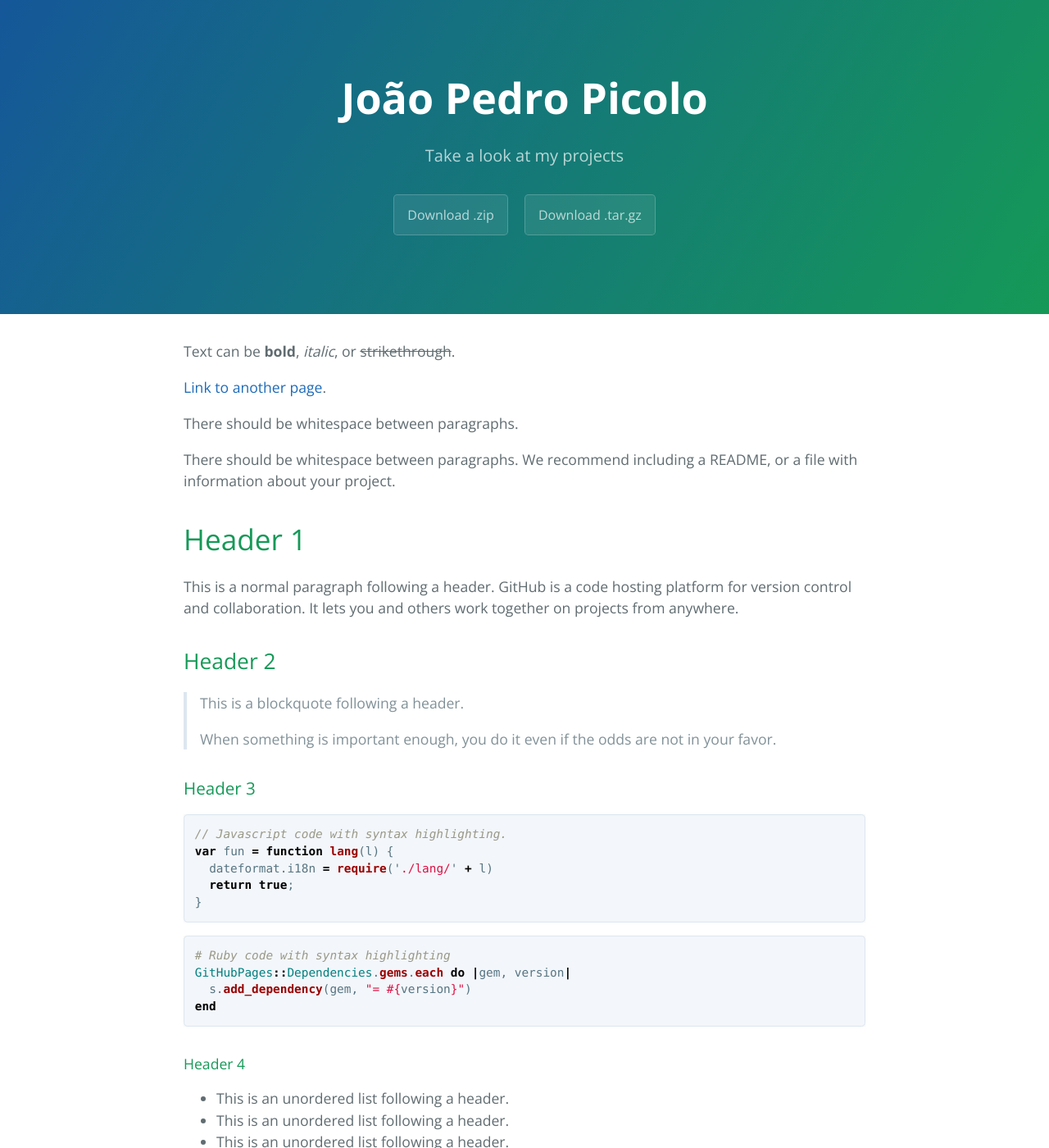
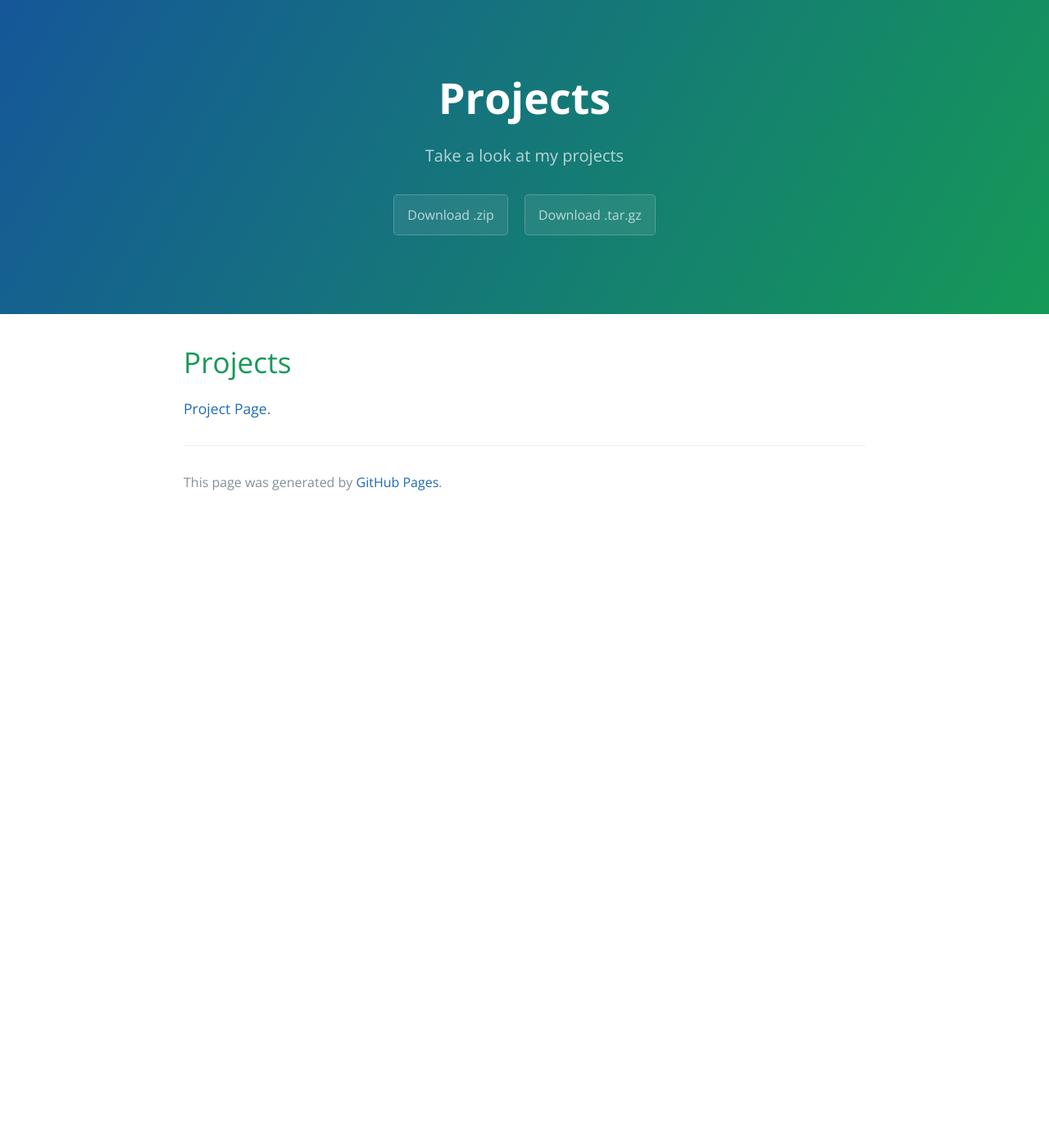
Before and after one commit to JoaoPicolo/JoaoPicolo.github.io, a Jekyll site: the page built from index.md, in a window 1280 px wide and 1400 px high. Shown: the whole window at 82% size. Built offline with Jekyll 4.4.1, drawn with Linux system fonts in a browser that asks for light colours; our own code applies the rules of GitHub Pages for plain Markdown files; some of the changed text lies outside the part shown.

Commit message:
Updated pages

````diff
--- a/index.md
+++ b/index.md
@@ -2,122 +2,6 @@
 layout: default
 ---
 
-Text can be **bold**, _italic_, or ~~strikethrough~~.
+# Projects
 
-[Link to another page](./another-page.html).
-
-There should be whitespace between paragraphs.
-
-There should be whitespace between paragraphs. We recommend including a README, or a file with information about your project.
-
-# Header 1
-
-This is a normal paragraph following a header. GitHub is a code hosting platform for version control and collaboration. It lets you and others work together on projects from anywhere.
-
-## Header 2
-
-> This is a blockquote following a header.
->
-> When something is important enough, you do it even if the odds are not in your favor.
-
-### Header 3
-
-```js
-// Javascript code with syntax highlighting.
-var fun = function lang(l) {
-  dateformat.i18n = require('./lang/' + l)
-  return true;
-}
-```
-
-```ruby
-# Ruby code with syntax highlighting
-GitHubPages::Dependencies.gems.each do |gem, version|
-  s.add_dependency(gem, "= #{version}")
-end
-```
-
-#### Header 4
-
-*   This is an unordered list following a header.
-*   This is an unordered list following a header.
-*   This is an unordered list following a header.
-
-##### Header 5
-
-1.  This is an ordered list following a header.
-2.  This is an ordered list following a header.
-3.  This is an ordered list following a header.
-
-###### Header 6
-
-| head1        | head two          | three |
-|:-------------|:------------------|:------|
-| ok           | good swedish fish | nice  |
-| out of stock | good and plenty   | nice  |
-| ok           | good `oreos`      | hmm   |
-| ok           | good `zoute` drop | yumm  |
-
-### There's a horizontal rule below this.
-
-* * *
-
-### Here is an unordered list:
-
-*   Item foo
-*   Item bar
-*   Item baz
-*   Item zip
-
-### And an ordered list:
-
-1.  Item one
-1.  Item two
-1.  Item three
-1.  Item four
-
-### And a nested list:
-
-- level 1 item
-  - level 2 item
-  - level 2 item
-    - level 3 item
-    - level 3 item
-- level 1 item
-  - level 2 item
-  - level 2 item
-  - level 2 item
-- level 1 item
-  - level 2 item
-  - level 2 item
-- level 1 item
-
-### Small image
-
-![Octocat](https://github.githubassets.com/images/icons/emoji/octocat.png)
-
-### Large image
-
-![Branching](https://guides.github.com/activities/hello-world/branching.png)
-
-
-### Definition lists can be used with HTML syntax.
-
-<dl>
-<dt>Name</dt>
-<dd>Godzilla</dd>
-<dt>Born</dt>
-<dd>1952</dd>
-<dt>Birthplace</dt>
-<dd>Japan</dd>
-<dt>Color</dt>
-<dd>Green</dd>
-</dl>
-
-```
-Long, single-line code blocks should not wrap. They should horizontally scroll if they are too long. This line should be long enough to demonstrate this.
-```
-
-```
-The final element.
-```
+[Project Page](./another-page.html).
````
Also changed, not shown: another-page.md (+2 -3 lines).
